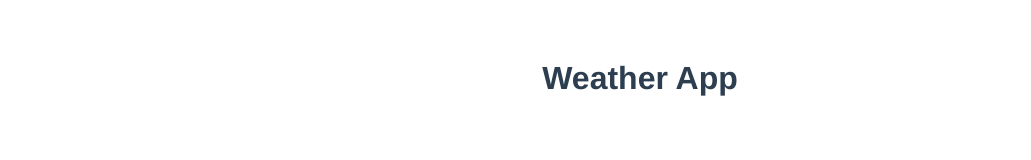
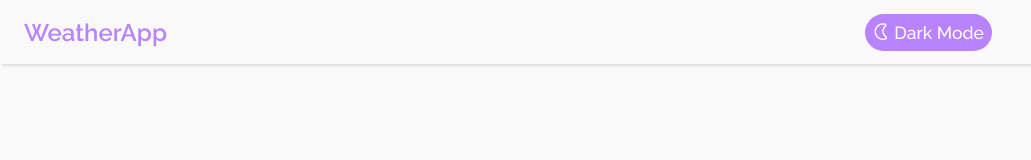
Before and after one commit to Remy349/weather-app, a website built with Vite: page index.html in a window 1280 px wide. Shown: the whole page, without its empty margins (0-1031 px from the left). Built offline with nearby package versions, Linux system fonts and the light colour scheme.

Commit message:
Navbar complete with dark mode button

```diff
--- a/index.html
+++ b/index.html
@@ -4,10 +4,47 @@
     <meta charset="UTF-8" />
     <link rel="icon" type="image/svg+xml" href="favicon.svg" />
     <meta name="viewport" content="width=device-width, initial-scale=1.0" />
+    <!-- FLATICON -->
+     <link rel='stylesheet' href='https://cdn-uicons.flaticon.com/uicons-regular-rounded/css/uicons-regular-rounded.css'>
     <title>Weather App</title>
 </head>
 <body>
-    <div id="app"></div>
+    <!-- HEADER -->
+    <header class="header">
+        <!-- NAV -->
+        <nav class="nav container">
+            <div class="nav__logo">WeatherApp</div>
+            <div class="nav__menu">
+                <ul class="nav__list">
+                    <li class="nav__item">
+                        <a class="nav__link nav__btn">
+                            <i class="fi fi-rr-moon nav__icon"></i>
+                            Dark Mode
+                        </a>
+                    </li>
+                </ul>
+            </div>
+        </nav>
+    </header>
+    <!-- MAIN -->
+    <main class="main">
+        <div class="main__container container">
+            <!-- PRINCIPAL -->
+            <section class="principal">
+                <div class="principal__container">
+                    <div class="principal__content">
+
+                    </div>
+                    <div class="">
+
+                    </div>
+                </div>
+            </section>
+            <!-- FAVORITE -->
+            <section class="favorite"></section>
+        </div>
+    </main>
+
     <script type="module" src="/main.js"></script>
 </body>
 </html>
--- a/main.js
+++ b/main.js
@@ -1,5 +1,3 @@
 import './style.css'
 
-document.querySelector('#app').innerHTML = `
-    <h1>Weather App</h1>
-`
+console.log('It´s OK!!!')
--- a/package.json
+++ b/package.json
@@ -8,6 +8,7 @@
     "preview": "vite preview"
   },
   "devDependencies": {
+    "sass": "^1.52.3",
     "vite": "^2.9.9"
   }
 }
--- /dev/null
+++ b/style.scss
@@ -0,0 +1,75 @@
+/* GOOGLE FONTS */
+@import url('https://fonts.googleapis.com/css2?family=Raleway:wght@300;400;500;600;700&display=swap');
+
+$bg-color: #f9f9f9;
+$primary-color: #beaee2;
+$secondary-color: #b983ff;
+$white-color: #fff;
+
+/* BASE */
+* {
+    margin: 0;
+    padding: 0;
+    box-sizing: border-box;
+}
+
+body {
+    font-family: 'Raleway', sans-serif;
+    background-color: $bg-color;
+}
+
+a { text-decoration: none; }
+
+ul { list-style: none; }
+
+/* REUSABLE CLASSES */
+.main { overflow-x: hidden; }
+
+.container {
+    max-width: 968px;
+    margin-right: 1.5rem;
+    margin-left: 1.5rem;
+}
+
+/* HEADER */
+.header {
+    z-index: 1;
+    width: 100%;
+    position: fixed;
+    top: 0;
+    left: 0;
+    box-shadow: 0 4px 2px -2px rgba(0,0,0,.1);
+}
+
+/* NAV */
+.nav {
+    display: flex;
+    justify-content: space-between;
+    align-items: center;
+    height: 4rem;
+
+    &__logo {
+        cursor: default;
+        color: $secondary-color;
+        font-size: 1.5rem;
+        font-weight: 600;
+    }
+
+    &__btn {
+        display: flex;
+        align-items: center;
+        column-gap: .3rem;
+        background-color: $secondary-color;
+        color: $white-color;
+        padding: .5rem;
+        border-radius: 2rem;
+        font-size: 1.1rem;
+        font-weight: 500;
+    }
+
+    &__icon {
+        display: flex;
+        align-items: center;
+        font-size: 1.05rem;
+    }
+}
```
Also changed, not shown: style.css, 2 other files.
